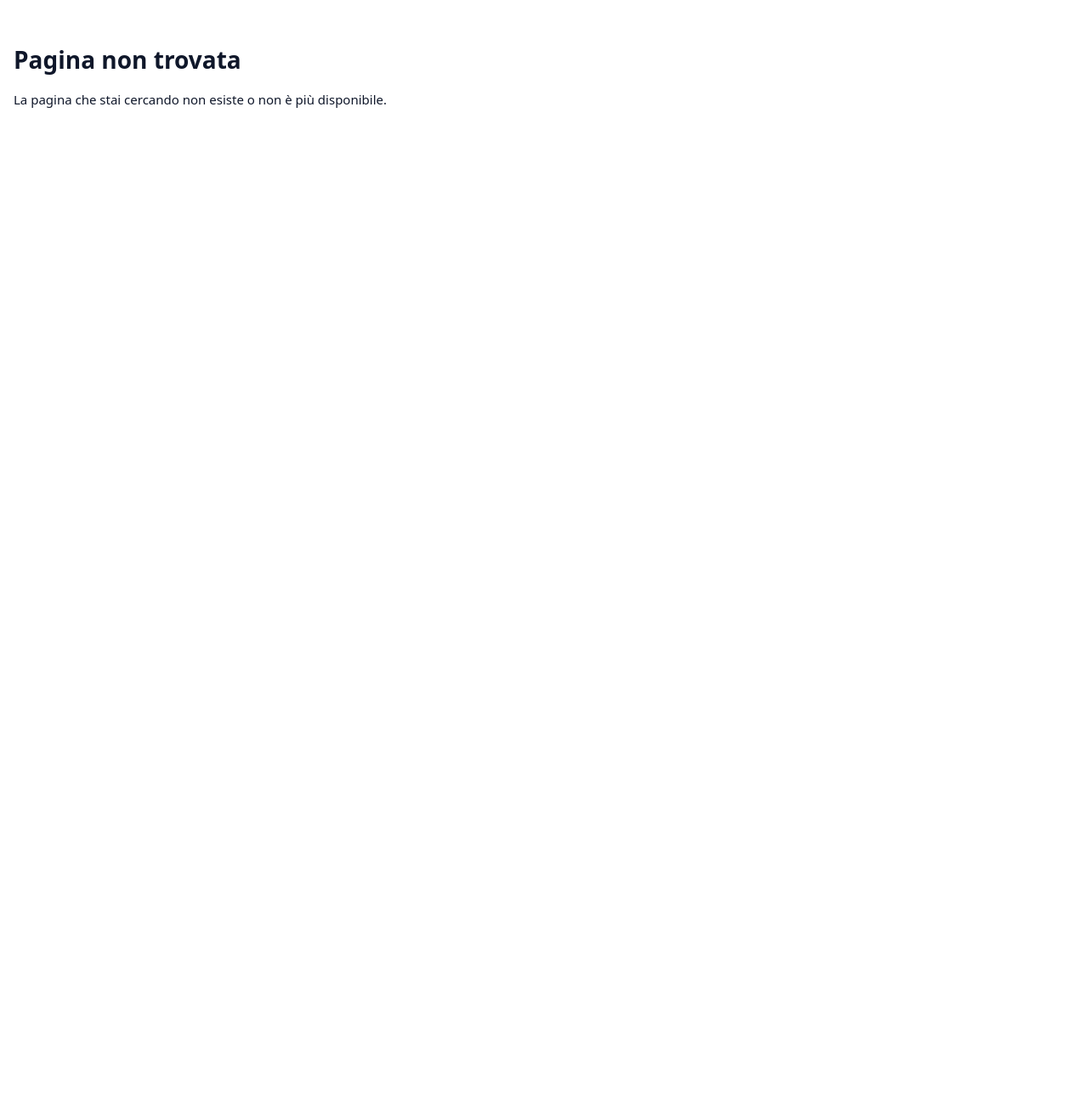
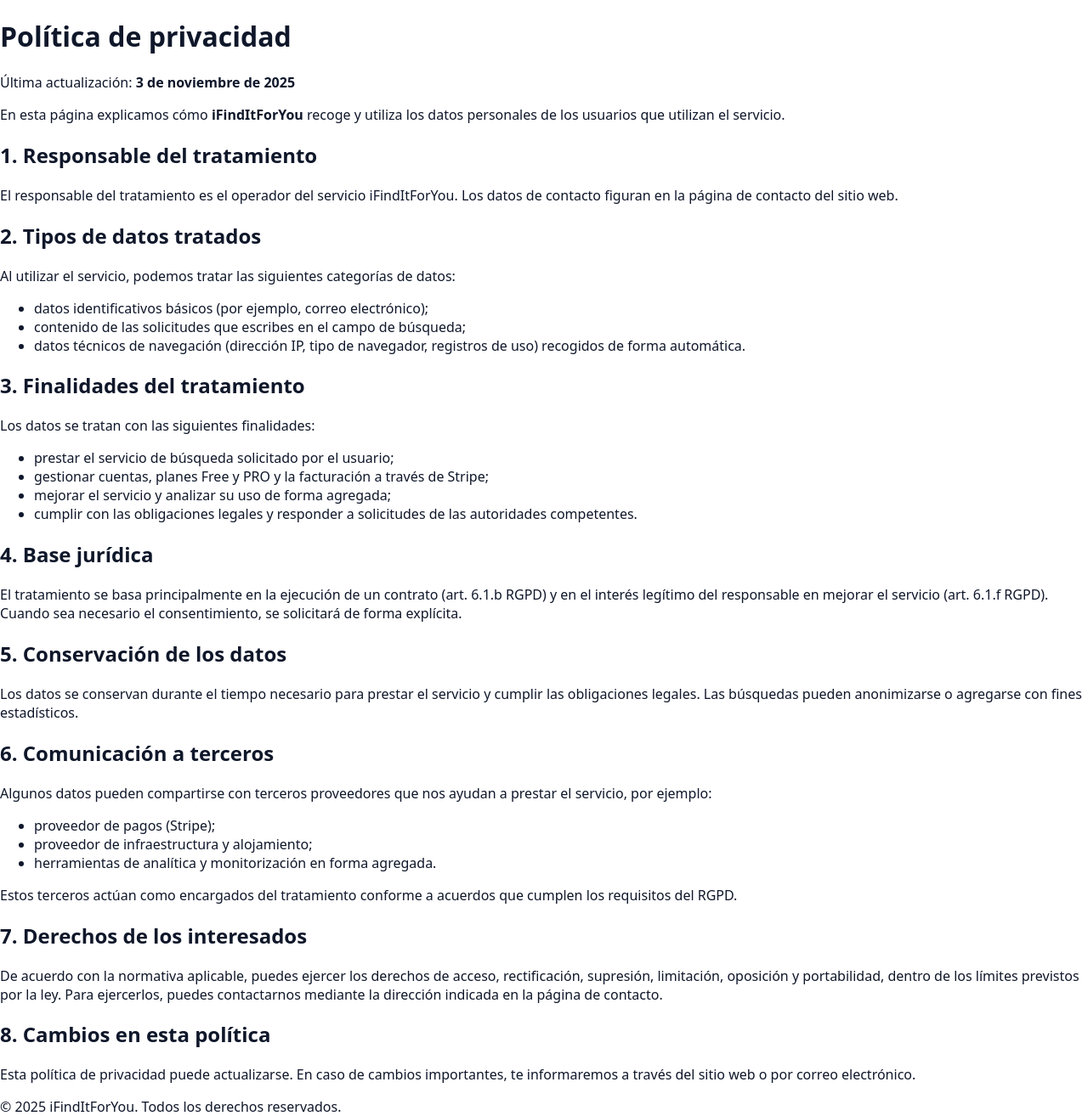
Before and after one commit to mregaz/ifinditforyou-new, a Next.js app: page /es/privacy in a window 1280 px wide. Before the commit this address had no page. Shown: the whole page at 85% size. Before the commit the page ends 800 px from the top, so only its background shows below. Built offline with nearby package versions, Linux system fonts and the light colour scheme.

Commit message:
Add ES static pages (privacy, about, faq, terms, pro)

```diff
--- /dev/null
+++ b/app/es/privacy/page.tsx
@@ -0,0 +1,133 @@
+import type { Metadata } from "next";
+
+export const metadata: Metadata = {
+  title: "Política de privacidad | iFindItForYou",
+  description:
+    "Información sobre cómo iFindItForYou trata los datos personales y las búsquedas de los usuarios.",
+};
+
+export default function PrivacyPageEs() {
+  return (
+    <main className="max-w-4xl mx-auto px-6 py-16 text-slate-900">
+      <h1 className="text-3xl font-bold mb-6">Política de privacidad</h1>
+
+      <p className="mb-4 text-sm text-slate-600">
+        Última actualización: <strong>3 de noviembre de 2025</strong>
+      </p>
+
+      <section className="space-y-6 text-sm leading-relaxed text-slate-800">
+        <p>
+          En esta página explicamos cómo <strong>iFindItForYou</strong> recoge y
+          utiliza los datos personales de los usuarios que utilizan el servicio.
+        </p>
+
+        <h2 className="text-xl font-semibold mt-6">
+          1. Responsable del tratamiento
+        </h2>
+        <p>
+          El responsable del tratamiento es el operador del servicio
+          iFindItForYou. Los datos de contacto figuran en la página de contacto
+          del sitio web.
+        </p>
+
+        <h2 className="text-xl font-semibold mt-6">
+          2. Tipos de datos tratados
+        </h2>
+        <p>
+          Al utilizar el servicio, podemos tratar las siguientes categorías de
+          datos:
+        </p>
+        <ul className="list-disc pl-5 space-y-1">
+          <li>datos identificativos básicos (por ejemplo, correo electrónico);</li>
+          <li>
+            contenido de las solicitudes que escribes en el campo de búsqueda;
+          </li>
+          <li>
+            datos técnicos de navegación (dirección IP, tipo de navegador,
+            registros de uso) recogidos de forma automática.
+          </li>
+        </ul>
+
+        <h2 className="text-xl font-semibold mt-6">
+          3. Finalidades del tratamiento
+        </h2>
+        <p>Los datos se tratan con las siguientes finalidades:</p>
+        <ul className="list-disc pl-5 space-y-1">
+          <li>prestar el servicio de búsqueda solicitado por el usuario;</li>
+          <li>
+            gestionar cuentas, planes Free y PRO y la facturación a través de
+            Stripe;
+          </li>
+          <li>
+            mejorar el servicio y analizar su uso de forma agregada;
+          </li>
+          <li>
+            cumplir con las obligaciones legales y responder a solicitudes de
+            las autoridades competentes.
+          </li>
+        </ul>
+
+        <h2 className="text-xl font-semibold mt-6">
+          4. Base jurídica
+        </h2>
+        <p>
+          El tratamiento se basa principalmente en la ejecución de un contrato
+          (art. 6.1.b RGPD) y en el interés legítimo del responsable en mejorar
+          el servicio (art. 6.1.f RGPD). Cuando sea necesario el consentimiento,
+          se solicitará de forma explícita.
+        </p>
+
+        <h2 className="text-xl font-semibold mt-6">
+          5. Conservación de los datos
+        </h2>
+        <p>
+          Los datos se conservan durante el tiempo necesario para prestar el
+          servicio y cumplir las obligaciones legales. Las búsquedas pueden
+          anonimizarse o agregarse con fines estadísticos.
+        </p>
+
+        <h2 className="text-xl font-semibold mt-6">
+          6. Comunicación a terceros
+        </h2>
+        <p>
+          Algunos datos pueden compartirse con terceros proveedores que nos
+          ayudan a prestar el servicio, por ejemplo:
+        </p>
+        <ul className="list-disc pl-5 space-y-1">
+          <li>proveedor de pagos (Stripe);</li>
+          <li>proveedor de infraestructura y alojamiento;</li>
+          <li>herramientas de analítica y monitorización en forma agregada.</li>
+        </ul>
+        <p>
+          Estos terceros actúan como encargados del tratamiento conforme a
+          acuerdos que cumplen los requisitos del RGPD.
+        </p>
+
+        <h2 className="text-xl font-semibold mt-6">
+          7. Derechos de los interesados
+        </h2>
+        <p>
+          De acuerdo con la normativa aplicable, puedes ejercer los derechos de
+          acceso, rectificación, supresión, limitación, oposición y
+          portabilidad, dentro de los límites previstos por la ley. Para
+          ejercerlos, puedes contactarnos mediante la dirección indicada en la
+          página de contacto.
+        </p>
+
+        <h2 className="text-xl font-semibold mt-6">
+          8. Cambios en esta política
+        </h2>
+        <p>
+          Esta política de privacidad puede actualizarse. En caso de cambios
+          importantes, te informaremos a través del sitio web o por correo
+          electrónico.
+        </p>
+      </section>
+
+      <div className="mt-10 text-xs text-slate-500 border-t border-slate-200 pt-4">
+        © {new Date().getFullYear()} iFindItForYou. Todos los derechos
+        reservados.
+      </div>
+    </main>
+  );
+}
```
